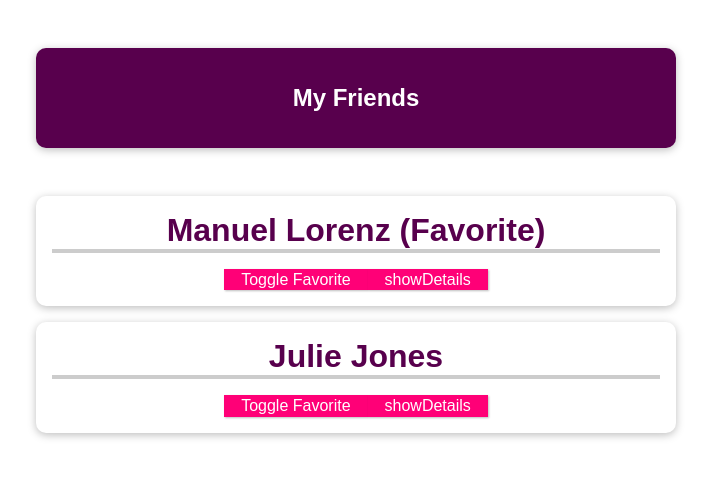
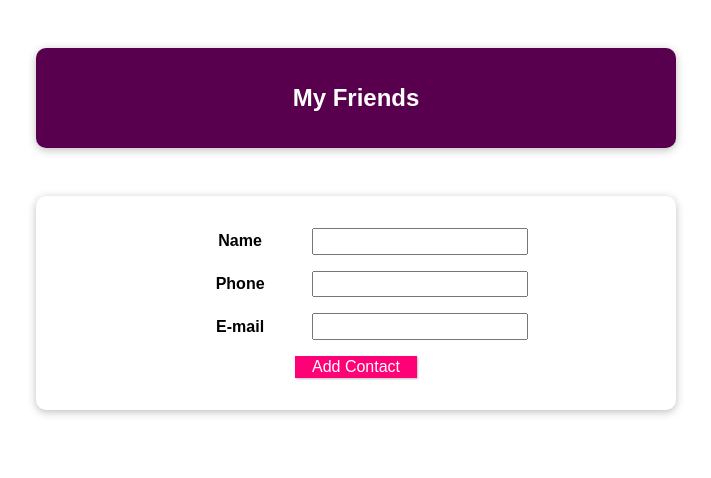
Before and after one commit to vahid-bagh3ri/VueJS_1, a Vue app: page / in a window 1280 px wide. Shown: the top 478 px of the page, without its empty margins (284-995 px from the left). Built offline with nearby package versions, Linux system fonts and the light colour scheme.

Commit message:
10. Demo Adding Components & Connecting Them

```diff
--- a/src/App.vue
+++ b/src/App.vue
@@ -3,6 +3,7 @@
     <header>
       <h1>My Friends</h1>
     </header>
+    <new-friend @add-contact="addContact"></new-friend>
     <ul>
       <friend-contact
         v-for="friend in friends"
@@ -19,9 +20,7 @@
 </template>
 
 <script>
-import FriendContact from "./components/FriendContact.vue";
 export default {
-  components: {FriendContact},
   data() {
     return {
       friends: [
@@ -48,6 +47,16 @@
         (friend) => friend.id === friendId
       );
       identifiedFriend.isFavorite = !identifiedFriend.isFavorite;
+    },
+    addContact(name, phone, email) {
+      const newFriendContact = {
+        id: new Date().toISOString,
+        name: name,
+        phone: phone,
+        email: email,
+        isFavorite: false,
+      };
+      this.friend.push(newFriendContact);
     },
   },
 };
@@ -84,7 +93,8 @@
   list-style: none;
 }
 
-#app li {
+#app li,
+#app form {
   box-shadow: 0 2px 8px rgba(0, 0, 0, 0.26);
   margin: 1rem auto;
   border-radius: 10px;
@@ -117,4 +127,18 @@
   border-color: #ec3169;
   box-shadow: 1px 1px 4px rgba(0, 0, 0, 0.26);
 }
+
+#app input {
+  font: inherit;
+  padding: 0.15rem;
+}
+#app label {
+  font-weight: bold;
+  margin-right: 1rem;
+  width: 7rem;
+  display: inline-block;
+}
+#app form div {
+  margin: 1rem 0;
+}
 </style>
--- /dev/null
+++ b/src/components/NewFriend.vue
@@ -0,0 +1,42 @@
+<template>
+  <form @submit.prevent="submitData">
+    <div>
+      <label for="">Name</label>
+      <input type="text" v-model="enteredName" />
+    </div>
+    <div>
+      <label for="">Phone</label>
+      <input type="tel" v-model="enteredPhone" />
+    </div>
+    <div>
+      <label for="">E-mail</label>
+      <input type="email" v-model="enteredEmail" />
+    </div>
+    <div>
+      <button>Add Contact</button>
+    </div>
+  </form>
+</template>
+
+<script>
+export default {
+  emits: ["add-contact"],
+  data() {
+    return {
+      enteredName: "",
+      enteredPhone: "",
+      enteredEmail: "",
+    };
+  },
+  methods: {
+    submitData() {
+      this.$emit(
+        "add-contact",
+        this.enteredName,
+        this.enteredPhone,
+        this.enteredEmail
+      );
+    },
+  },
+};
+</script>
--- a/src/main.js
+++ b/src/main.js
@@ -2,8 +2,10 @@
 
 import App from "./App.vue";
 import FriendContact from "./components/FriendContact.vue";
+import NewFriend from "./components/NewFriend.vue";
 const app = createApp(App);
 
 app.component("firend-contact", FriendContact);
+app.component("new-friend", NewFriend);
 
 app.mount("#app");
```
